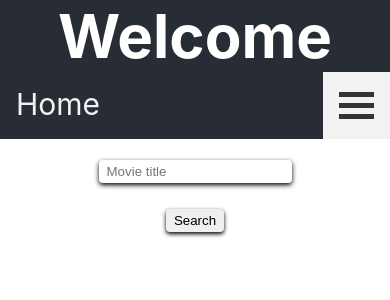
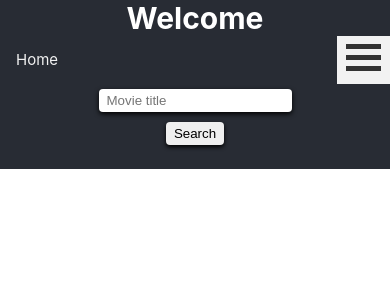
Before and after one commit to Marcus842/MovieWebApplicationReact, a React (Create React App) app: page /moviesearch in a window 390 px wide. Shown: the top 300 px of the page. Built offline with nearby package versions, Linux system fonts and the light colour scheme.

Commit message:
Created new component named searchbox and moved search logic
Created new component named searchbox and moved search logic.
Also updated styling

```diff
--- a/src/App.js
+++ b/src/App.js
@@ -1,16 +1,20 @@
 import './style.css';
-import React from 'react';
+import React, { useState } from 'react';
 import { BrowserRouter as Router, Route, Routes } from 'react-router';
+import Header from './components/Header';
 import HomePage from './pages/HomePage';
-import MovieSearchPage from './pages/MovieSearchPage';
+import MovieSearchResultPage from './pages/MovieSearchResultPage';
 
 function App() {
+  const [movieElements, setMovieElements] = useState(null);
+
   return (
     <Router>
+      <Header setMovieElements={setMovieElements} />
       <main className="container">
         <Routes>
           <Route path="/" element={<HomePage />} />
-          <Route path="/moviesearch" element={<MovieSearchPage />} />
+          <Route path="/moviesearch" element={<MovieSearchResultPage movieElements={movieElements} />} />
         </Routes>
       </main>
     </Router>
--- a/src/components/Header.js
+++ b/src/components/Header.js
@@ -1,8 +1,10 @@
-import { NavLink } from "react-router-dom";
+import { useLocation, NavLink } from "react-router-dom";
 import React, { useState } from 'react';
+import SearchBox from './SearchBox';
 
-export default function Header() {
+export default function Header({ setMovieElements }) {
     const [showMobileMenu, setShowMobileMenu] = useState(false);
+    const location = useLocation();
 
     function toggleClass(e) {
         e.preventDefault();
@@ -27,5 +29,8 @@ export default function Header() {
                     </div>
                 </a>
             </div>
+            {'/moviesearch' === location.pathname ? (
+                <SearchBox setMovieElements={setMovieElements} />
+            ) : null}
         </header>);
 }
--- a/src/pages/MovieSearchPage.js
+++ b/src/components/SearchBox.js
@@ -1,10 +1,7 @@
 import React, { useState } from 'react';
 import { SearchForMovies } from '../services/OmdApiService';
-import Header from '../components/Header'
 
-
-export default function MovieSearchPage() {
-    const [movieElements, setMovieElements] = useState(null);
+export default function SearchBox({ setMovieElements }) {
     const [title, setTitle] = useState("");
     const [pageIndex, setPageIndex] = useState(1);
     const [searchResultsNumber, setSearchResultsNumber] = useState(null);
@@ -59,14 +56,10 @@ export default function MovieSearchPage() {
             SetDisplayNextButton(false);
         }
     }
-
     return (
-        <div>
-            <div className="div-header">
-                <Header />
         <div className='search-box'>
             <form onSubmit={handleClick}>
-                    <p><input type='text' placeholder='Movie title' name="title" value={title} onChange={handleChange}></input></p>
+                <p className='paragraph-search-input'><input type='text' placeholder='Movie title' name="title" value={title} onChange={handleChange}></input></p>
                 <input type='submit' placeholder='Submit' value='Search'></input>
             </form>
             <div className='paginations-div-class'>
@@ -86,10 +79,5 @@ export default function MovieSearchPage() {
                     null}
             </div>
             {searchResultsNumber ? (<p><b>Number of search results: </b>{searchResultsNumber}</p>) : null}
-            </div>
-            </div>
-            <div className='app-content'>
-                {movieElements}
-            </div>
         </div>);
 }
--- a/src/pages/HomePage.js
+++ b/src/pages/HomePage.js
@@ -1,10 +1,7 @@
-import Header from '../components/Header'
 
-export default function HomePage()
-{
+export default function HomePage() {
     return (
         <div>
-            <Header />
             <h1>Welcom to my Movie search page</h1>
         </div>);
 }
--- /dev/null
+++ b/src/pages/MovieSearchResultPage.js
@@ -0,0 +1,12 @@
+
+export default function MovieSearchResultPage({ movieElements }) {
+
+
+    return (
+        <>{movieElements ? (<div>
+            <div className='app-content'>
+                {movieElements}
+            </div>
+        </div>) : null}
+        </>);
+}
--- a/src/style.css
+++ b/src/style.css
@@ -7,14 +7,14 @@ body {
   -moz-osx-font-smoothing: grayscale;
 }
 
-.div-header
-{
+@media screen and (max-width: 600px) {
+  h1 {
+    font-size: 1em;
+  }
+}
+
+.app-header {
   position: fixed;
-  top:0;
-  width:100%;
-  background-color:white;
-}
-.app-header {
   background-color: #282c34;
   display: flex;
   flex-direction: column;
@@ -39,12 +39,15 @@ body {
   margin-right: auto;
 }
 
+@media screen and (max-width: 600px) {
+  .app-content {
+    font-size: 1em;
+    margin-top: 230px;
+  }
+}
+
 .app {
   text-align: center;
-}
-
-.app-link {
-  color: #61dafb;
 }
 
 .app-title {
@@ -58,10 +61,17 @@ code {
 
 .search-box {
   width: 100%;
+  text-align: center;
 }
 
-.movie--prop {
-  float: left;
+@media screen and (max-width: 600px) {
+  .search-box {
+    font-size: 0.5em;
+  }
+}
+
+.paragraph-search-input {
+  margin: 0;
 }
 
 .image-spec-ul {
@@ -97,6 +107,12 @@ code {
   width: 100%;
 }
 
+@media screen and (max-width: 600px) {
+  .menu {
+    font-size: 0.5em;
+  }
+}
+
 .menu a {
   float: left;
   display: block;
@@ -121,8 +137,8 @@ code {
   background-color: #f2f2f2;
 }
 
-.icon-padding-bottom{
-  padding-bottom: 7px !important;
+.icon-padding-bottom {
+  padding: 2px 9px 3px 9px !important;
 }
 
 @media screen and (max-width: 600px) {
@@ -138,6 +154,7 @@ code {
 @media screen and (max-width: 600px) {
   .menu.responsive {
     position: relative;
+    font-size: 0.5em;
   }
   .menu.responsive .icon {
     position: absolute;
```
Also changed, not shown: src/services/OmdApiService.js (+4 -5 lines). Lines whose indentation alone changed are shown as unchanged.
